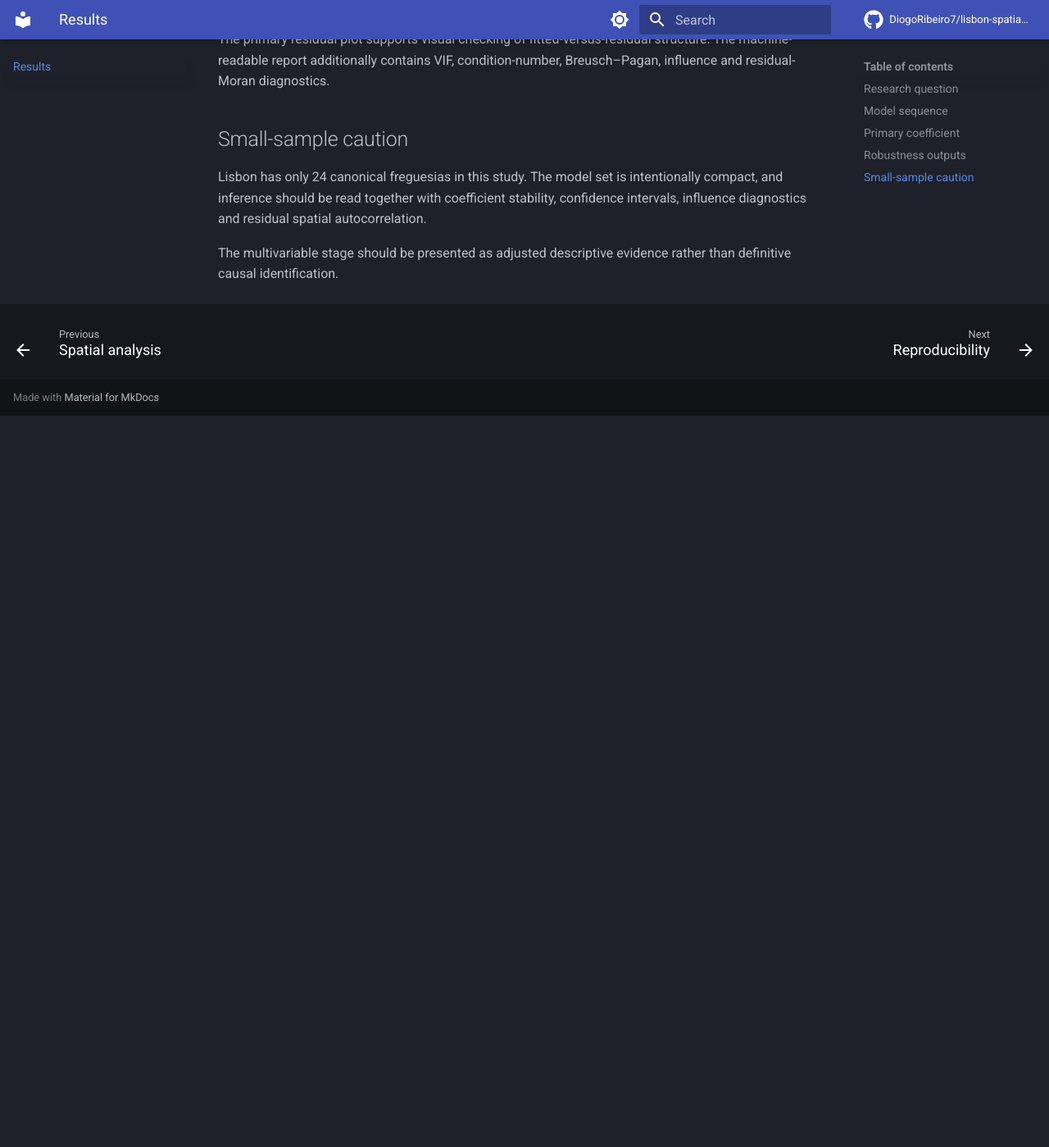
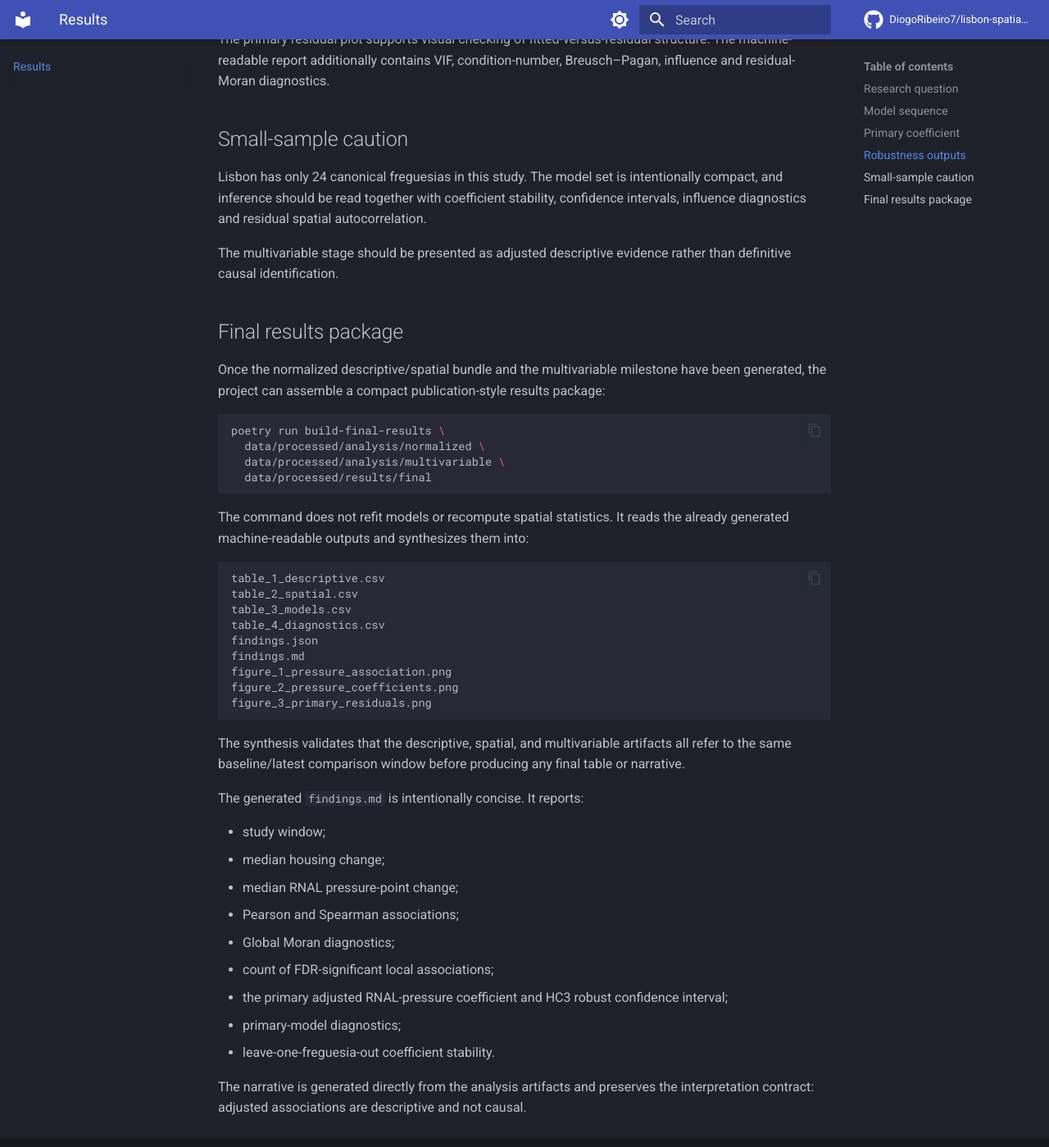
Before and after one commit to DiogoRibeiro7/lisbon-spatial-dynamics, an MkDocs documentation site: the page built from docs/results.md, in a window 1280 px wide and 1400 px high, scrolled down 1585 px. Shown: the whole window at 82% size. Built offline with MkDocs 1.6.1 and Material for MkDocs 9.7.7, drawn with Linux system fonts in a browser that asks for light colours; comment, search, counter and statistics services are not loaded; before the commit the page ends 2092 px from its top, so only the background shows below that.

Commit message:
docs: document final results package

````diff
--- a/docs/results.md
+++ b/docs/results.md
@@ -52,3 +52,45 @@ The primary residual plot supports visual checking of fitted-versus-residual str
 Lisbon has only 24 canonical freguesias in this study. The model set is intentionally compact, and inference should be read together with coefficient stability, confidence intervals, influence diagnostics and residual spatial autocorrelation.
 
 The multivariable stage should be presented as adjusted descriptive evidence rather than definitive causal identification.
+
+
+## Final results package
+
+Once the normalized descriptive/spatial bundle and the multivariable milestone have been generated, the project can assemble a compact publication-style results package:
+
+```bash
+poetry run build-final-results \
+  data/processed/analysis/normalized \
+  data/processed/analysis/multivariable \
+  data/processed/results/final
+```
+
+The command does not refit models or recompute spatial statistics. It reads the already generated machine-readable outputs and synthesizes them into:
+
+```text
+table_1_descriptive.csv
+table_2_spatial.csv
+table_3_models.csv
+table_4_diagnostics.csv
+findings.json
+findings.md
+figure_1_pressure_association.png
+figure_2_pressure_coefficients.png
+figure_3_primary_residuals.png
+```
+
+The synthesis validates that the descriptive, spatial, and multivariable artifacts all refer to the same baseline/latest comparison window before producing any final table or narrative.
+
+The generated `findings.md` is intentionally concise. It reports:
+
+- study window;
+- median housing change;
+- median RNAL pressure-point change;
+- Pearson and Spearman associations;
+- Global Moran diagnostics;
+- count of FDR-significant local associations;
+- the primary adjusted RNAL-pressure coefficient and HC3 robust confidence interval;
+- primary-model diagnostics;
+- leave-one-freguesia-out coefficient stability.
+
+The narrative is generated directly from the analysis artifacts and preserves the interpretation contract: adjusted associations are descriptive and not causal.
````
